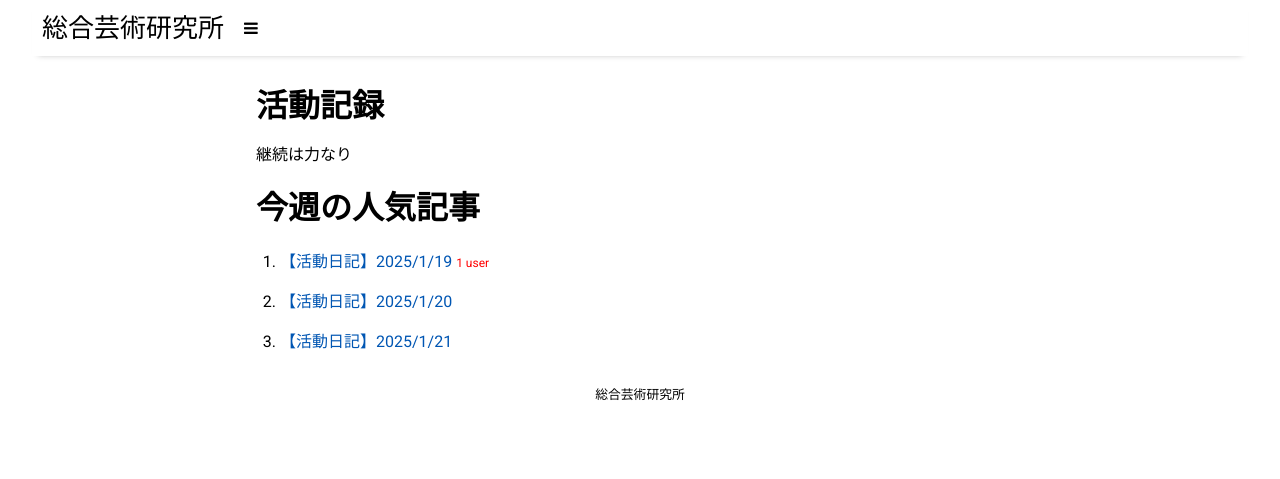
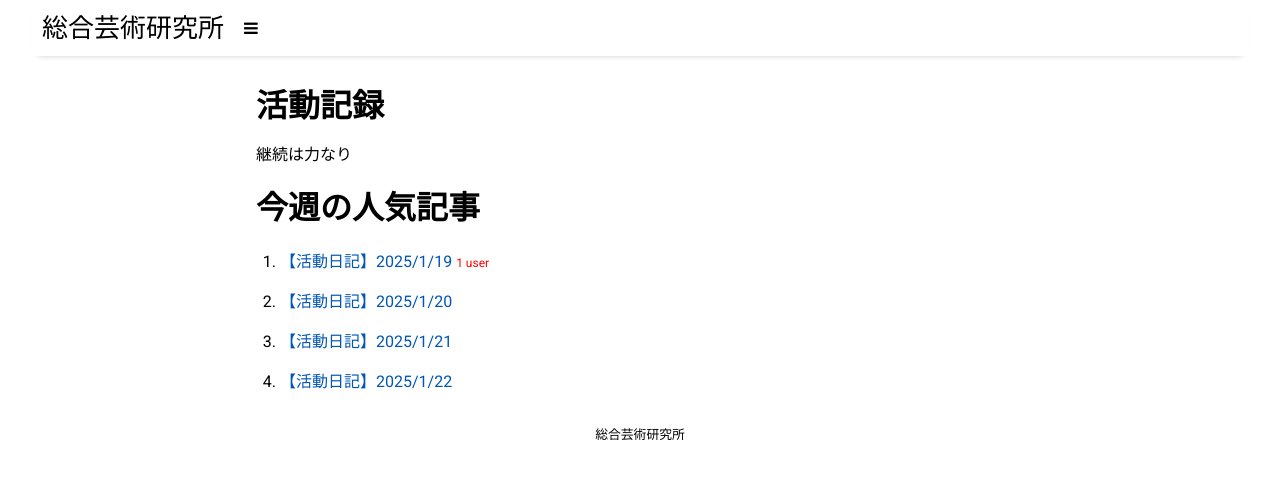
Before and after one commit to gj1002509/zakisikoku, a Jekyll site: the page built from _posts/2024-09-22-active.md, in a window 1280 px wide. Shown: the top 479 px of the page. Built offline with Jekyll 4.4.1, drawn with Linux system fonts in a browser that asks for light colours; nearby versions of some CDN libraries.

Commit message:
Update 2024-09-22-active.md

```diff
--- a/_posts/2024-09-22-active.md
+++ b/_posts/2024-09-22-active.md
@@ -54,6 +54,9 @@ categories: active
         <li>
             <a href="{{ site.baseurl }}/2025-1-21-daily">【活動日記】2025/1/21 </a>
         </li>
+        <li>
+            <a href="{{ site.baseurl }}/2025-1-22-daily">【活動日記】2025/1/22 </a>
+        </li>
     </ol>
 
 </body>
```
